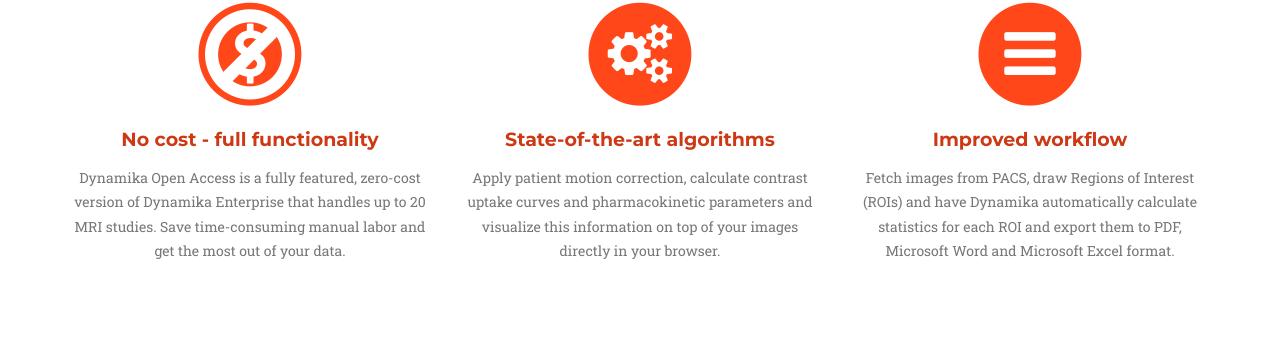
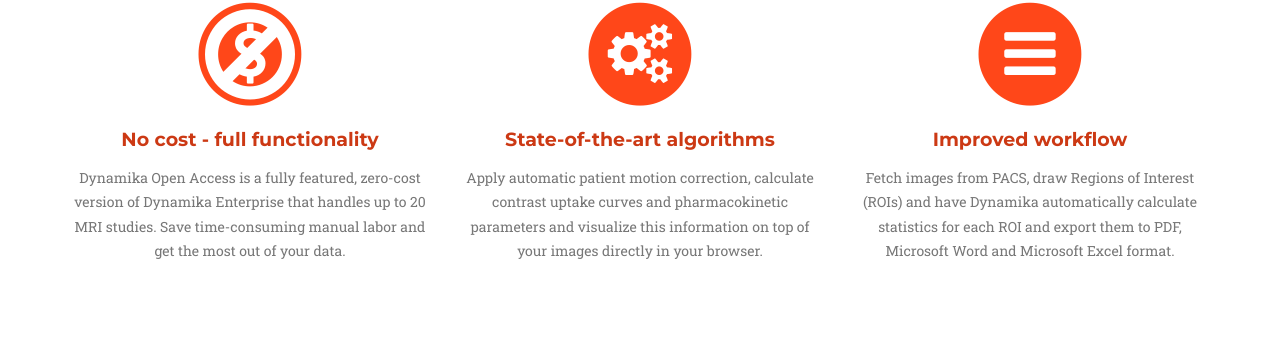
Before and after one commit to imageanalysis/openaccess, a Jekyll site: the page built from index.html, in a window 1280 px wide and 900 px high, scrolled down 1000 px. Shown: the part 92-454 px from the top of the window. Built offline with Jekyll 4.4.1, drawn with Linux system fonts in a browser that asks for light colours; some web fonts are replaced.

Commit message:
Update dynamika.html

```diff
--- a/_includes/dynamika.html
+++ b/_includes/dynamika.html
@@ -23,7 +23,7 @@
                         <i class="fa fa-cogs fa-stack-1x fa-inverse"></i>
                     </span>
                     <h4 class="service-heading">State-of-the-art algorithms</h4>
-                    <p class="text-muted">Apply patient motion correction, calculate contrast uptake curves and pharmacokinetic parameters and visualize this information on top of your images directly in your browser.</p>
+                    <p class="text-muted">Apply automatic patient motion correction, calculate contrast uptake curves and pharmacokinetic parameters and visualize this information on top of your images directly in your browser.</p>
                 </div>
                 <div class="col-md-4">
                     <span class="fa-stack fa-4x">
```
